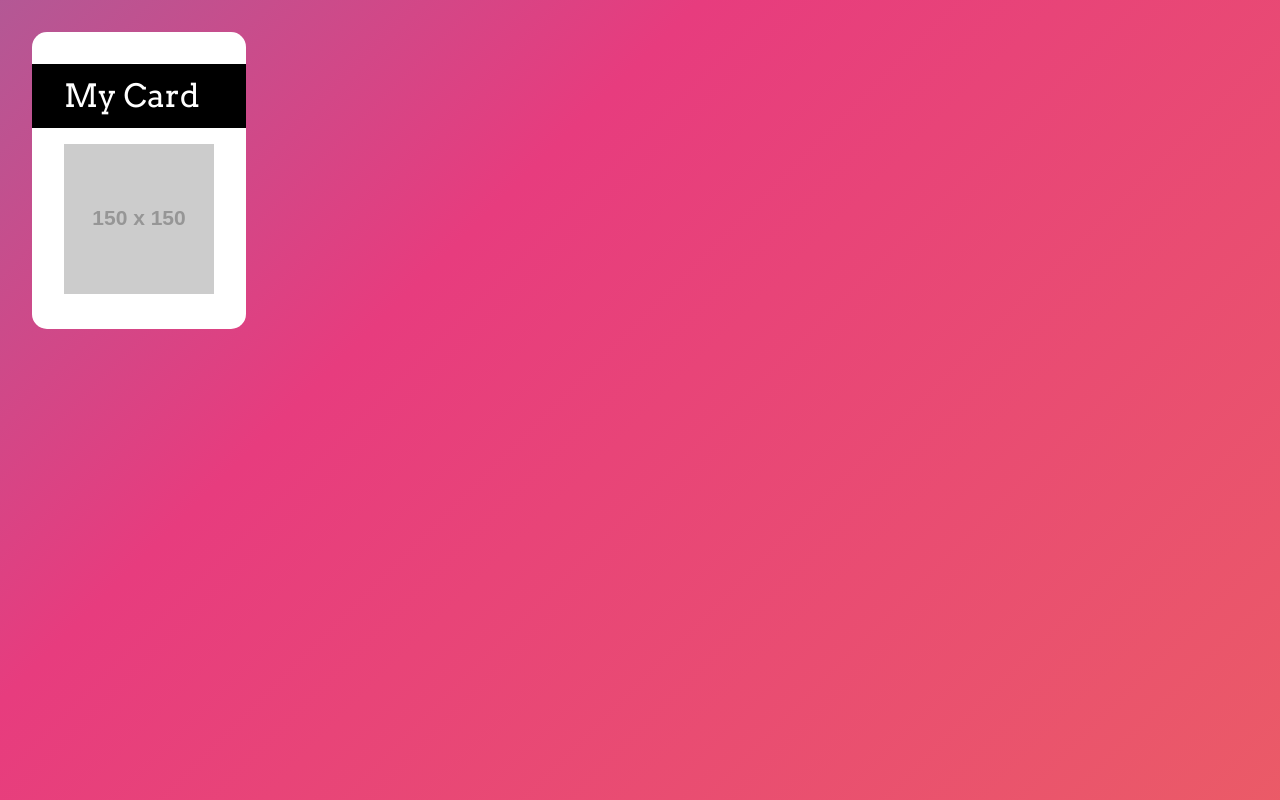
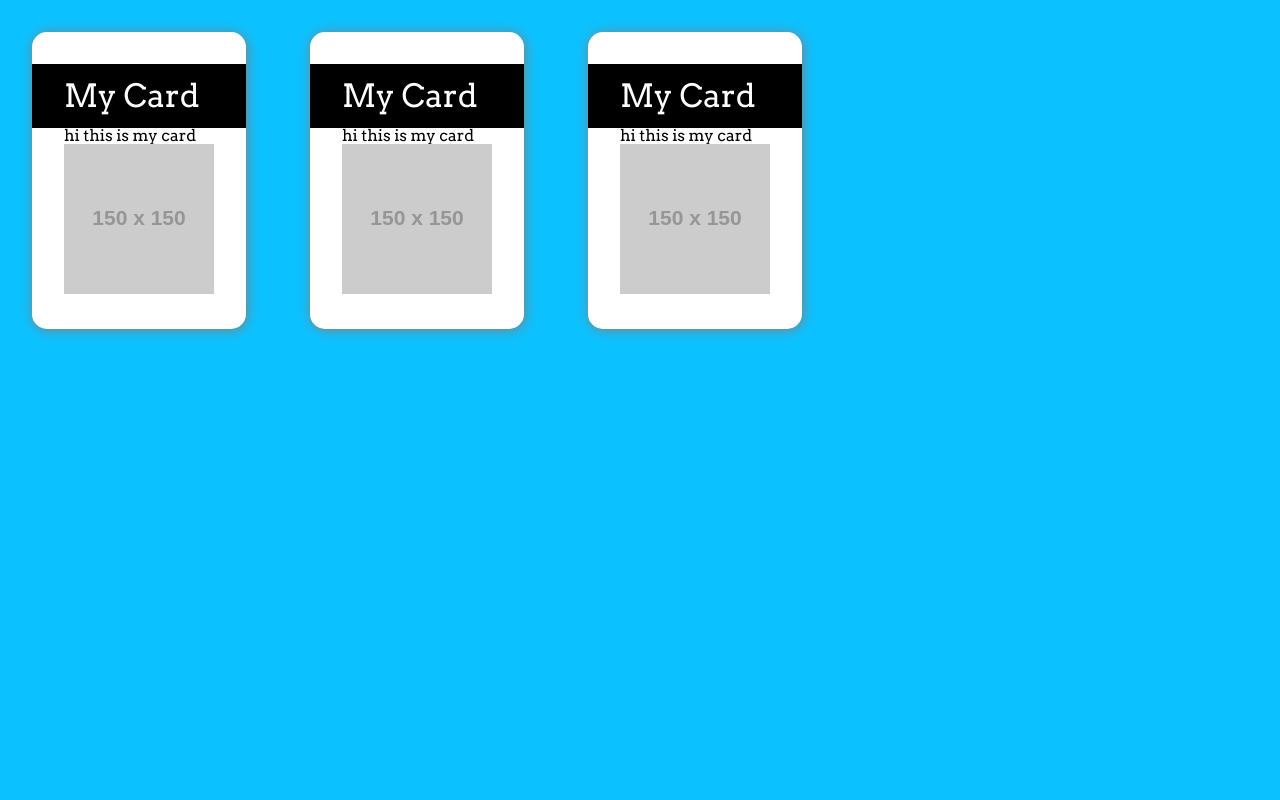
Before and after one commit to jaceenet/gulptemplate, a website: page src/index.html in a window 1280 px wide. Drawn offline with nearby package versions, Linux system fonts and the light colour scheme; files that its build step writes are made by us from their sources; placeholder pictures from the web are drawn by us.

Commit message:
base grid

```diff
--- a/src/index.html
+++ b/src/index.html
@@ -6,7 +6,23 @@
     <link rel="stylesheet" text="text/css" href="style.css" type="" />
 </head>
 
-<body>
+<body class="container">
+
+    <div class="card">
+        <h1>My Card</h1>
+        <div>
+            <p>hi this is my card</p>
+            <img src="https://via.placeholder.com/150" />
+        </div>
+    </div>
+
+    <div class="card">
+        <h1>My Card</h1>
+        <div>
+            <p>hi this is my card</p>
+            <img src="https://via.placeholder.com/150" />
+        </div>
+    </div>
 
     <div class="card">
         <h1>My Card</h1>
--- a/src/sass/background.scss
+++ b/src/sass/background.scss
@@ -1,46 +1,6 @@
+@import '_mixin';
+@import '_theme';
+
 body {
-	width: 100wh;
-	height: 90vh;
-	color: #fff;
-	background: linear-gradient(-45deg, #EE7752, #E73C7E, #23A6D5, #23D5AB);
-	background-size: 400% 400%;
-	-webkit-animation: Gradient 15s ease infinite;
-	-moz-animation: Gradient 15s ease infinite;
-	animation: Gradient 15s ease infinite;
+	@include gradient($theme_grade1, $theme_grade1);
 }
-
-@-webkit-keyframes Gradient {
-	0% {
-		background-position: 0% 50%
-	}
-	50% {
-		background-position: 100% 50%
-	}
-	100% {
-		background-position: 0% 50%
-	}
-}
-
-@-moz-keyframes Gradient {
-	0% {
-		background-position: 0% 50%
-	}
-	50% {
-		background-position: 100% 50%
-	}
-	100% {
-		background-position: 0% 50%
-	}
-}
-
-@keyframes Gradient {
-	0% {
-		background-position: 0% 50%
-	}
-	50% {
-		background-position: 100% 50%
-	}
-	100% {
-		background-position: 0% 50%
-	}
-}
--- /dev/null
+++ b/src/sass/base.scss
@@ -0,0 +1,6 @@
+.container {
+
+    display: flex;
+    flex-direction: row;
+
+}
--- a/src/sass/card.scss
+++ b/src/sass/card.scss
@@ -2,13 +2,16 @@
 
 .card {
   background-color: white;
-  position:absolute;
+
   margin: 2rem;
   padding: 2rem;
   @include border-radius(15px);
 
+  @include box-shadow(1px, 1px, 12px, grey);
+
   h1
   {
+      color: white;
       background-color: black;
       margin: 0 -2rem;
       padding: 1rem 2rem;
--- /dev/null
+++ b/src/sass/typo.scss
@@ -0,0 +1,13 @@
+@import '_theme';
+
+body
+{
+    color: $theme;
+    font-size: 14px;
+}
+
+h1
+{
+
+    font-size: 2rem;
+}
--- a/src/style.scss
+++ b/src/style.scss
@@ -1,4 +1,5 @@
 @import './sass/_reset.scss';
 @import './sass/_theme.scss';
+@import './sass/base.scss';
 @import './sass/background.scss';
 @import './sass/card.scss';
```
Also changed, not shown: public/index.html (+17 -1 lines).
